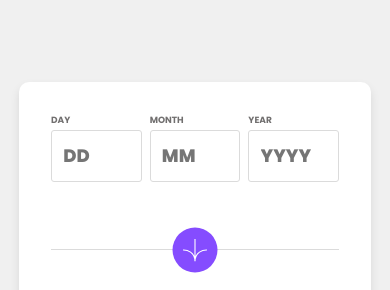
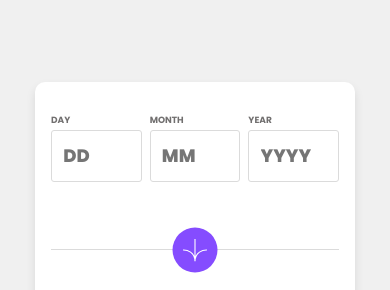
Before and after one commit to CletsyMedia/Age_Calculator, a plain HTML site: page index.html in a window 390 px wide. Shown: the part 140-430 px from the top of the page. Drawn offline with Linux system fonts and the light colour scheme.

Commit message:
Update style.css

```diff
--- a/assets/style.css
+++ b/assets/style.css
@@ -136,8 +136,9 @@ input:focus{
 
 @media (max-width:450px){
     main{
-        width: 22rem;
-        height: 25rem;
+        width: 20rem;
+        height:25rem;
+        padding: 2rem 1rem;
     }
     .bg{
         width: 100%;
```
